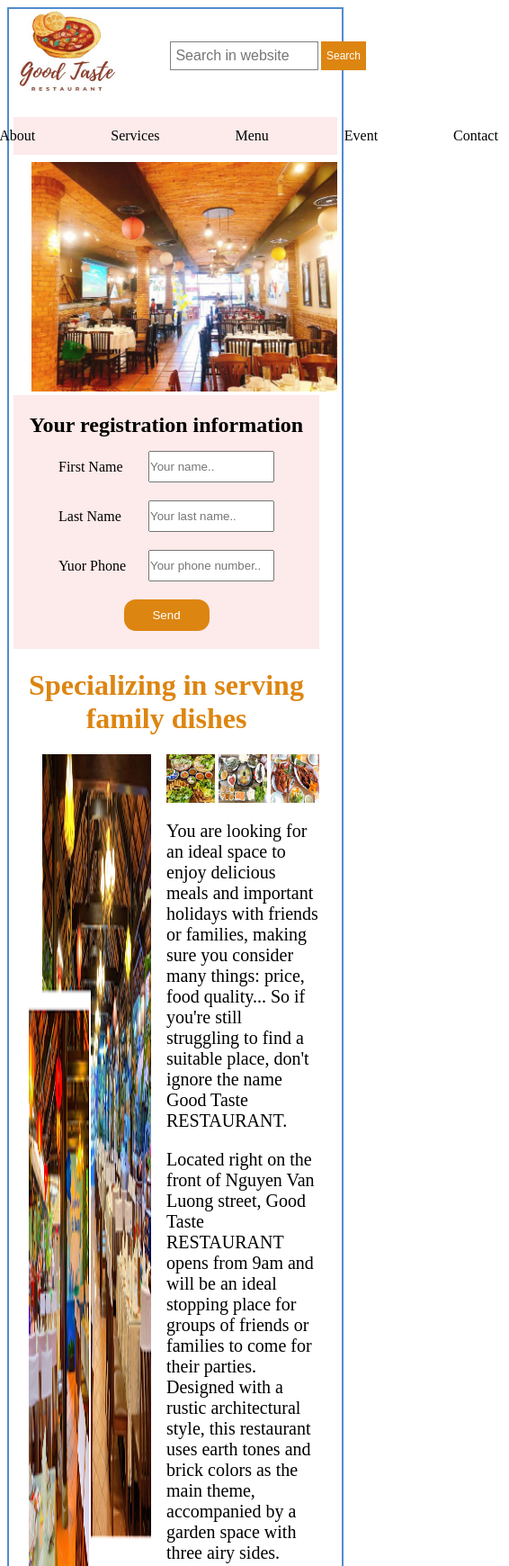
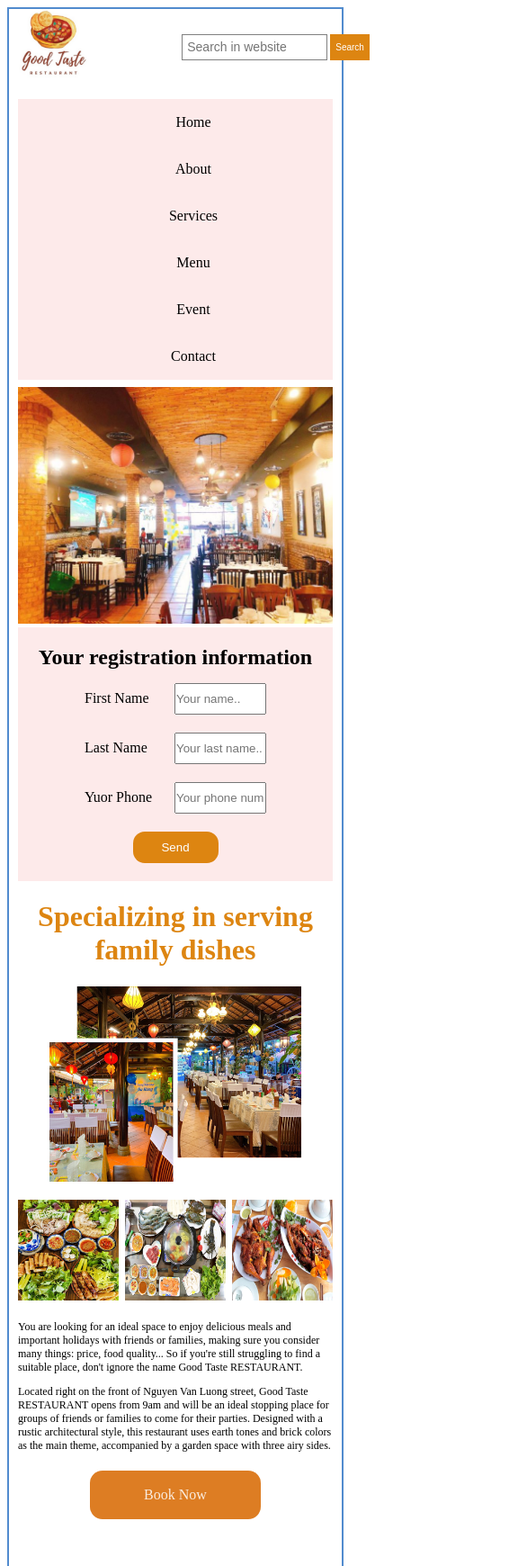
Before and after one commit to tungtung801/WEDc201_FU25_PRJs, a plain HTML site: page 2024SU - Nhà hàng/2. Given/index.html in a window 390 px wide. Shown: the top 1740 px of the page at 90% size, 566 px wide, since content can reach past the window. Drawn offline with Linux system fonts and the light colour scheme.

Commit message:
Add files via upload
/*==========================
                    Previous Update
==========================*/
Optimize code for List Of Dishes
Contents of Optimization:
1. Add min-height for 2-rows (always display 2-row in the same height).
2. Add display: flex; flex-direction: column; to insidedish1 / 2 class (for easy css the Button).
3. Add some margin property to class Btn (to make it meet the requirements).


/*==========================
                    Current Update
==========================*/
Add some responsive to the code.

```diff
--- a/2024SU - Nhà hàng/2. Given/style.css
+++ b/2024SU - Nhà hàng/2. Given/style.css
@@ -218,12 +218,12 @@ body {
 .firstRow, .secondRow {
     display: flex;
     justify-content: space-between;
-    min-height: 300px;
 }
 
 .dish1, .dish2 {
     flex: 1;
     display: flex;
+    min-height: 300px;
     border: 3px solid #cfcaca;
     border-style: groove;
     margin-right: 12px;
@@ -278,3 +278,164 @@ body {
     padding: 15px 20px;
     text-align: center;
 }
+
+/* ...existing code... */
+
+/* Responsive Design */
+@media (max-width: 1200px) {
+    .content-box {
+        display: flex;
+        flex-direction: row;
+        margin-right: 0;
+    }
+
+    .content-box form {
+        width: 70%;
+    }
+
+    .content-box input {
+        max-width: 100%;
+
+    }
+
+    .content-box button {
+        width: fit-content;
+        height: fit-content;
+    }
+
+    .menu ul {
+        flex-direction: column;
+    }
+
+    .menu ul li {
+        margin: 10px 0;
+    }
+
+    .main {
+        display: flex;
+        flex-direction: column;
+    }
+
+    .main-left {
+        margin: 0;
+        flex: 1;
+    }
+
+    .main-right {
+        margin: 0;
+        flex: 1;
+        display: flex;
+        flex-direction: column;
+        align-items: center;
+    }
+
+    .main-right form{
+        width: 70%;
+    }
+
+    .main-right form div{
+        width: 100%;
+    }
+
+    .main-left img {
+        width: 100%;
+    }
+
+    .demo {
+        margin-right: 0;
+    }
+    .demo-content {
+        flex-direction: column;;
+    }
+
+    .demo-left, .demo-right {
+        flex: 1;
+        margin-bottom: 20px;
+        width: 100%;
+    }
+
+    .demo-right-img img {
+        width: 100%;
+        margin-bottom: 10px;
+    }
+
+    .demo-right-scipt p {
+        width: 100%;
+        font-size: 18px;
+    }
+
+    .firstRow, .secondRow {
+        flex-direction: column;
+        margin: 0;
+    }
+
+    .dish1, .dish2 {
+        min-height: 275px;
+    }
+
+    .dish1 img, .dish2 img{
+        object-fit: cover;
+        max-width: 45%;
+        height: auto;
+        min-width: 40%;
+    }
+
+    .inside-dish1, .inside-dish2 {
+        margin-left: 10px;
+    }
+}
+
+@media (max-width: 768px) {
+    .header-logo img {
+        width: 80px;
+        height: 80px;
+    }
+
+    .content-box input {
+        font-size: 14px;
+    }
+
+    .content-box button {
+        font-size: 10px;
+    }
+
+    .demo-right-scipt p{
+        font-size: 12px;
+    }
+
+    .dishes h1 {
+        font-size: 18px;
+    }
+
+    .inside-dish1 h3, .inside-dish2 h3 {
+        font-size: 18px;
+    }
+
+    .Btn {
+        display: flex;
+        padding: 12px 50px;
+        font-size: 14px;
+    }
+}
+
+@media (max-width: 480px) {
+    body {
+        padding: 0 10px;
+    }
+
+    .menu ul li {
+        margin: 5px 0;
+    }
+
+    .main-left img {
+        min-width: 100px;
+    }
+
+    .demo-right-scipt p {
+        font-size: 12px;
+    }
+
+    .footer {
+        font-size: 14px;
+    }
+}
```
